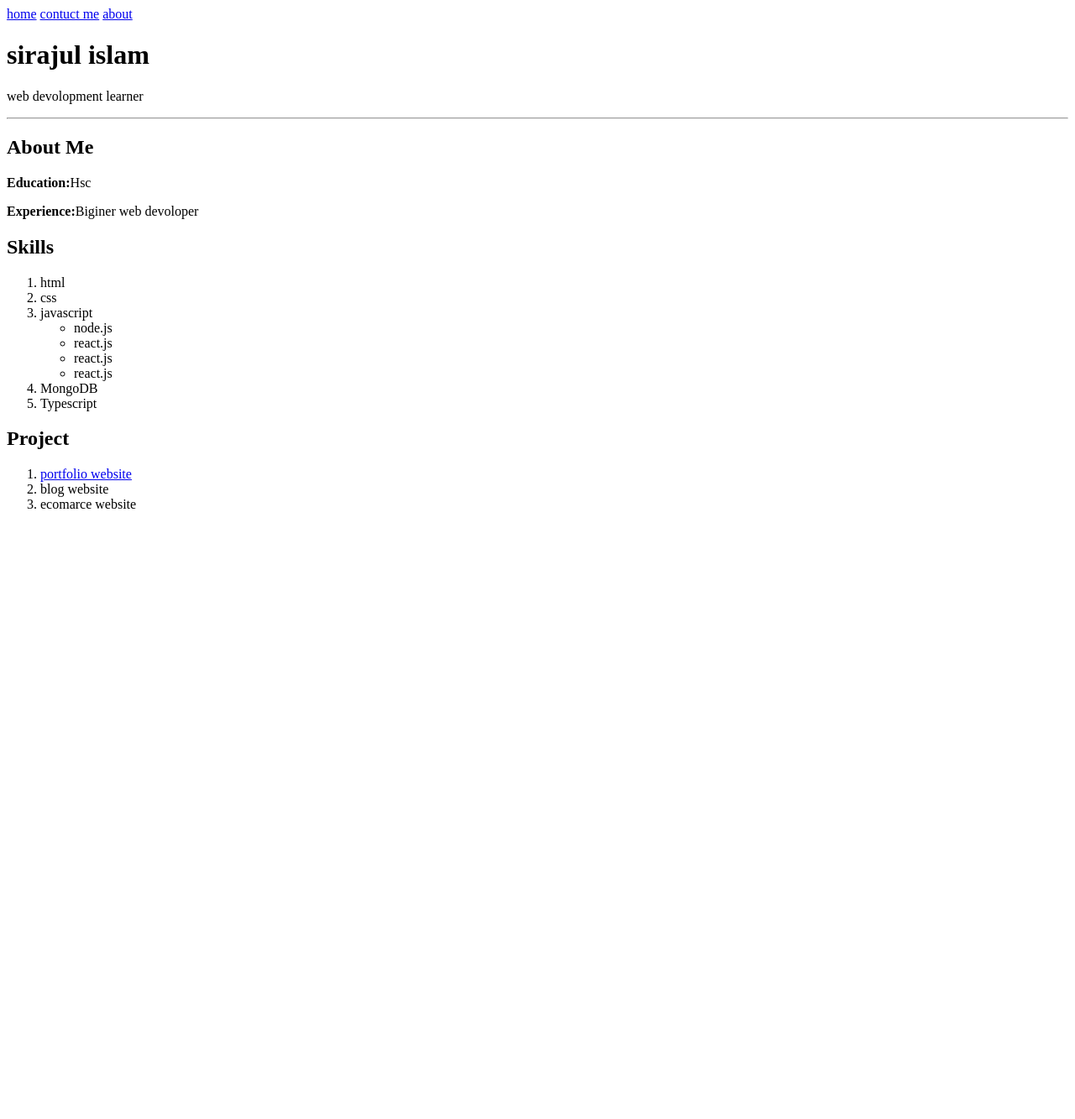
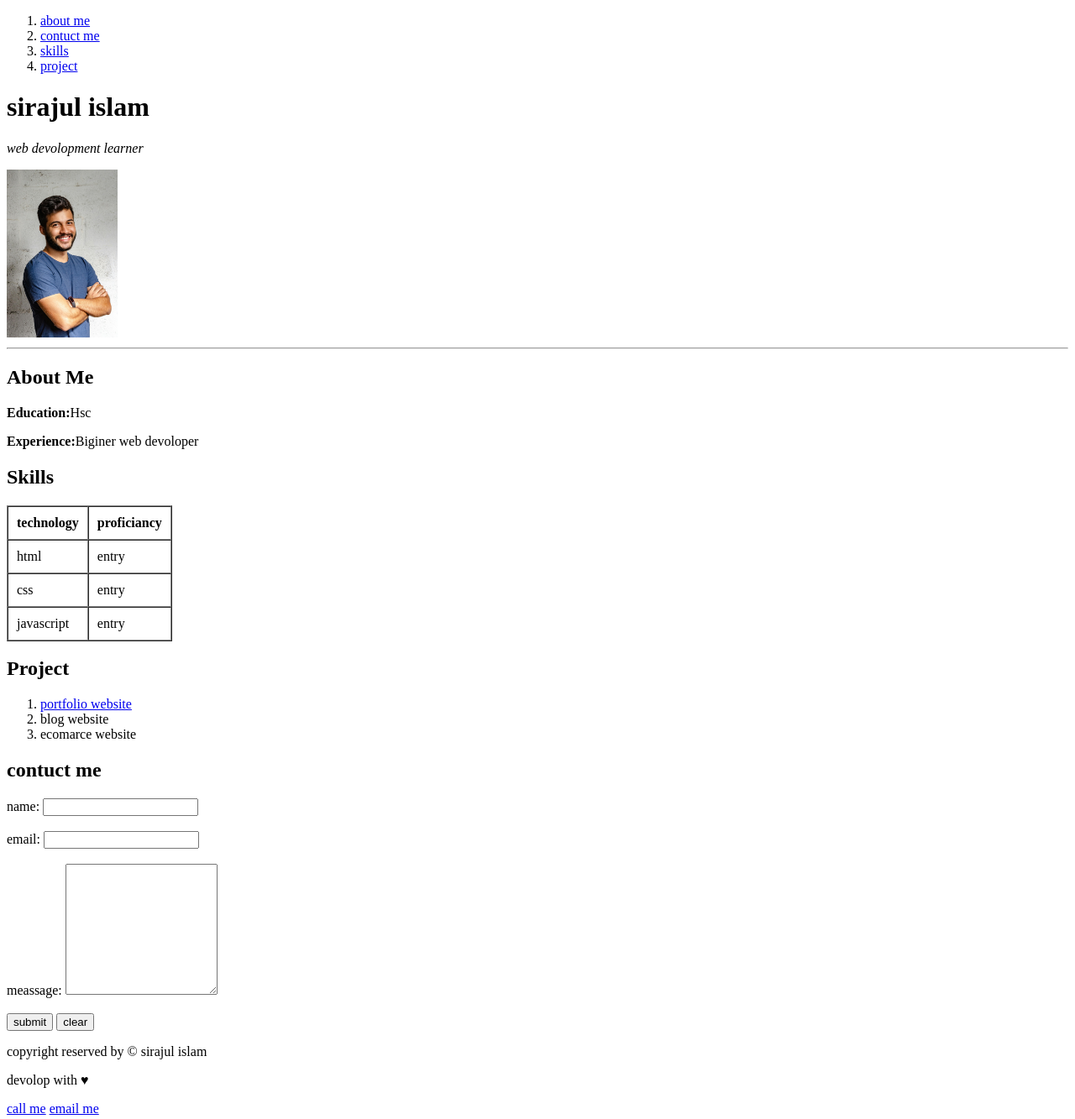
Before and after one commit to sirajhayder/first-work, a plain HTML site: page index.html in a window 1280 px wide. Shown: the whole page at 84% size. Before the commit the page ends 800 px from the top, so only its background shows below. Drawn offline with Linux system fonts and the light colour scheme.

Commit message:
finished the basic project

```diff
--- a/index.html
+++ b/index.html
@@ -9,20 +9,32 @@
 
   <!--section:nav-->
   <nav>
-    <a href="index.html">home</a>
-    <a href="contuct.html">contuct me</a>
-    <a href="about.html">about</a>
+    <ol>
+
+      <li> <a href="#about me">about me</a></li>
+      <li> <a href="#contuct">contuct me</a></li>
+      <li><a href="#skills">skills</a></li>
+      <li><a href="#project">project</a></li>
+
+    </ol>
+
   </nav>
 
   <!--section:intro-->
-  <header>
+  <header id="intro">
     <h1>sirajul islam</h1>
-    <p>web devolopment learner</p>
+    <p></p> <em>web devolopment learner</em></p>
+    <a href="https://github.com/sirajhayder/first-work">
+      <img src="./photo-profile.jpg" alt="siraj" height="200">
+
+    </a>
+
+
     <hr/>
   </header>
 
   <!--section:about me-->
-  <section>
+  <section id="about me">
     <h2>About Me</h2>
     <p>
       <strong>Education:</strong>Hsc</p>
@@ -31,31 +43,37 @@
     </p>
 
   </section>
+    <!--section:skills-->
+    <section id="skills">
+    <h2>Skills</h2>
+    <table border="1" cellpadding="10" cellspacing="0">
+    <thead>
+      <tr>
+        <th>technology</th>
+        <th>proficiancy</th>
+      </tr>
 
-  <!--section:skills-->
-
-  <section>
-    <h2>Skills</h2>
-    <ol>
-      <li>html</li>
-      <li>css</li>
-      <li>
-        javascript
-        <ul>
-          <li>node.js</li>
-          <li>react.js</li>
-          <li>react.js</li>
-          <li>react.js</li>
-        </ul>
-      </li>
-      <li>MongoDB</li>
-      <li>Typescript</li>
-    </ol>
+    </thead>
+    <tbody>
+      <tr>
+        <td>html</td>
+        <td>entry</td>
+      </tr>
+      <tr>
+        <td>css</td>
+        <td>entry</td>
+      </tr>
+      <tr>
+        <td>javascript</td>
+        <td>entry</td>
+      </tr>
+    </tbody>
+  </table>
   </section>
 
   <!--section:projects-->
 
-  <section>
+  <section id="project">
     <h2>Project</h2>
     <ol>
       <li><a target="_blank" href="https://github.com/sirajhayder/first-work">portfolio website</a></li>
@@ -71,6 +89,41 @@
 
 
   <!--section:contucs-->
+  <section id="contuct">
+    <h2>contuct me</h2>
+    <form>
+      <div><label for="name">name:</label>
+        <input type="text" id="name" name="name" required>
+      </div>
+        <br>
+
+    <div> <label for="email">email:</label>
+      <input type="email" id="email" name="email" required>
+    </div>
+      <br>
+
+    <div><label for="meassage">meassage:</label>
+        <textarea name="meassage" id="meassage" name="meassage" cols="20" rows="10"></textarea>
+    </div>
+        <br>
+
+      <button type="submit">submit</button>
+      <button type="reset">clear</button>
+
+
+
+
+    </form>
+  </section>
+
+  <!--section:footer-->
+  <footer>
+    <p>copyright reserved by &copy; sirajul islam</p>
+      <p>devolop with  &hearts;</p>
+    <a href="tel:01714780099">call me</a>
+    <a href="mailto:sirajulislamnur2023@gmail.com">email me</a>
+
+  </footer>
 
 </body>
 </html>
```
Also changed, not shown: about.html (+7 -0 lines), photo-profile.jpg (added).
